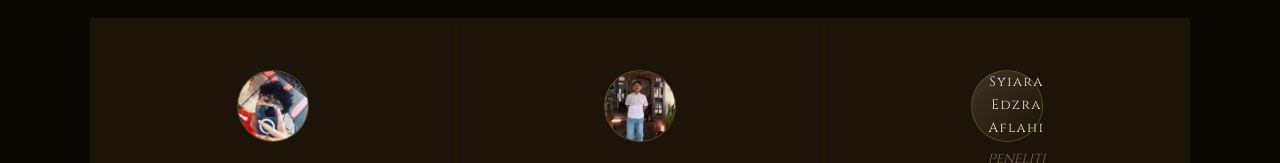
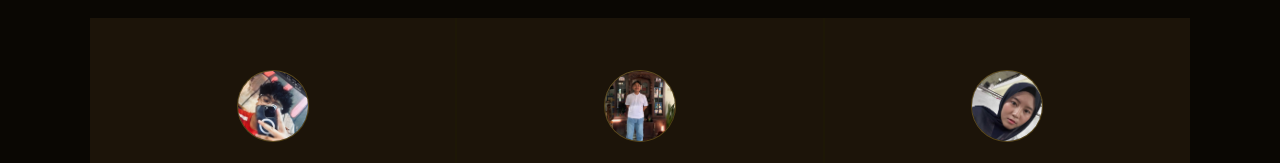
Before and after one commit to vsterr/MALACANDI, a plain HTML site: page index.html in a window 1280 px wide. Shown: the part 4163-4326 px from the top of the page. Drawn offline with nearby package versions, Linux system fonts and the light colour scheme.

Commit message:
Update index.html

```diff
--- a/index.html
+++ b/index.html
@@ -1399,7 +1399,7 @@
         <div class="team-id">@albrandh_</div>
       </div>
       <div class="team-card">
-        <div class="team-avatar" src="images/team/edzra.jpg" alt="Edzra" loading="lazy">
+        <img class="team-avatar" src="images/team/edzra.jpg" alt="Edzra" loading="lazy">
         <div class="team-name">Syiara Edzra Aflahi</div>
         <div class="team-role">Peneliti</div>
         <div class="team-school">SISWI MAN KOTA BATU</div>
```
